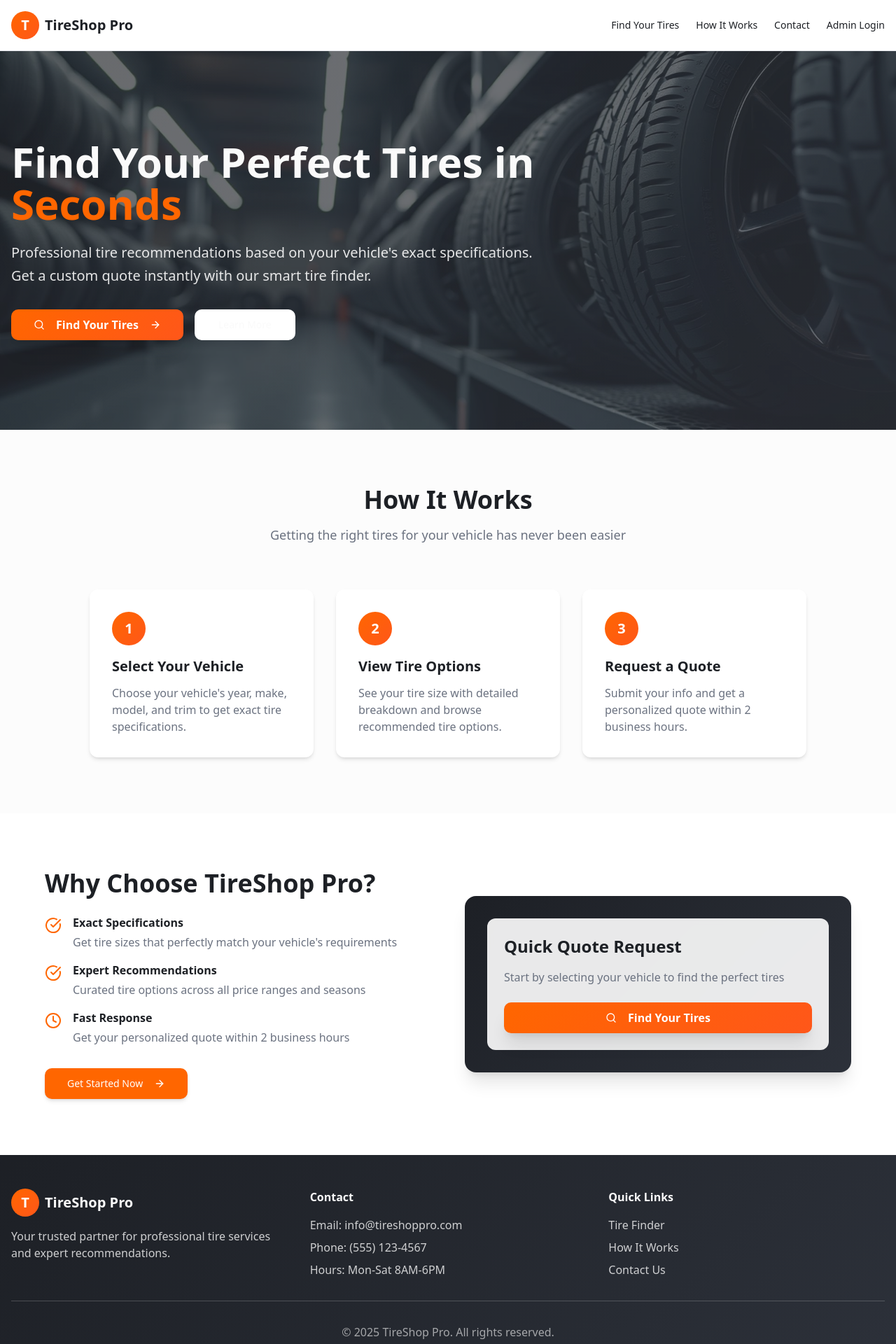
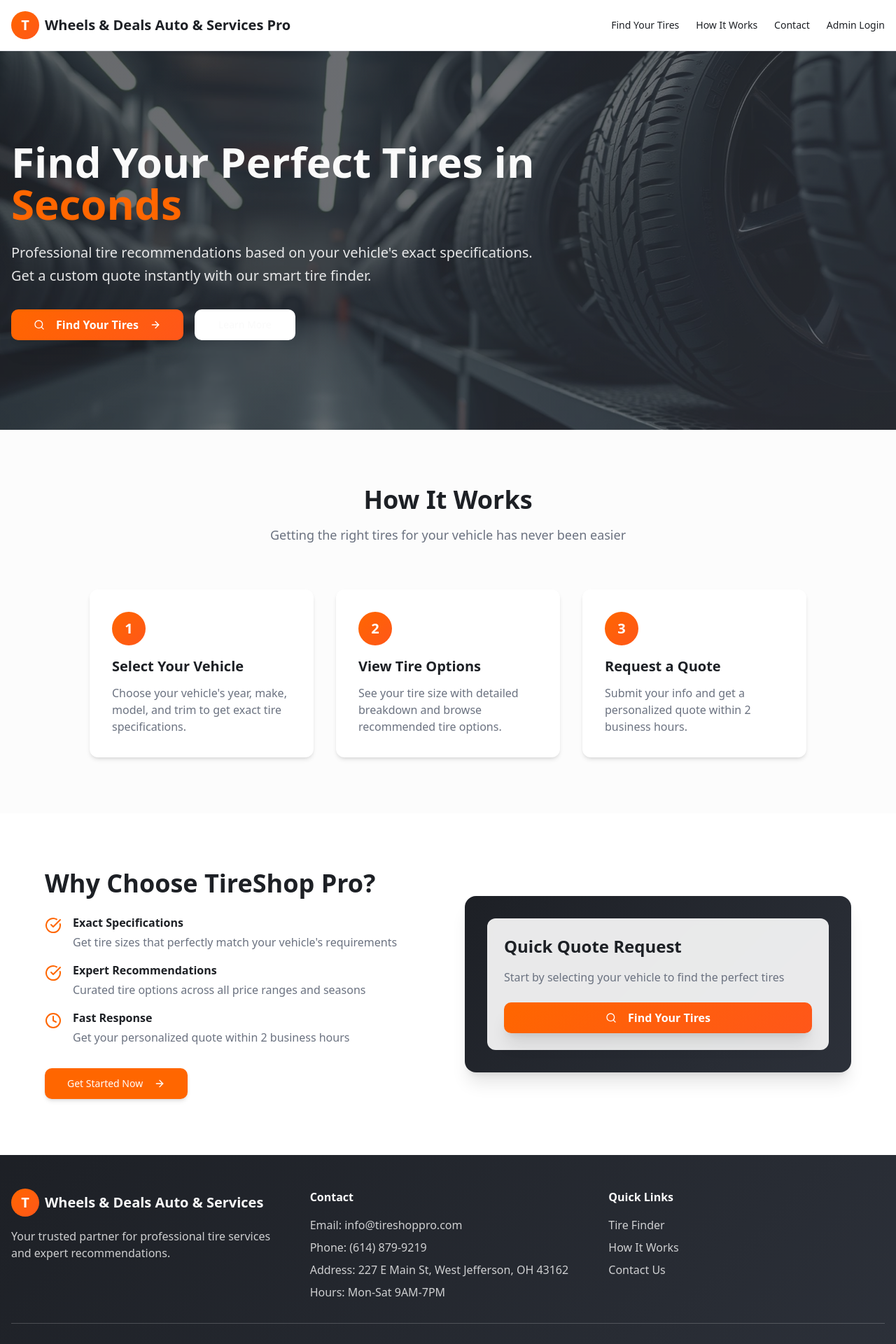
Before and after one commit to dataplus-inc/tire-genius-app, a React (Vite) app: page / in a window 1280 px wide. Shown: the top 1920 px of the page at 70% size. Built offline with nearby package versions, Linux system fonts and the light colour scheme; the HTML template or start-up script is replaced by a standard one.

Commit message:
Update Index.tsx
changed the website name and contact information

```diff
--- a/src/pages/Index.tsx
+++ b/src/pages/Index.tsx
@@ -13,7 +13,7 @@ const Index = () => {
             <div className="w-10 h-10 rounded-full bg-gradient-accent flex items-center justify-center text-accent-foreground font-bold text-xl">
               T
             </div>
-            <span className="text-xl font-bold">TireShop Pro</span>
+            <span className="text-xl font-bold">Wheels & Deals Auto & Services Pro</span>
           </div>
           <div className="hidden md:flex items-center gap-6">
             <a href="#finder" className="text-sm font-medium hover:text-accent transition-colors">Find Your Tires</a>
@@ -172,7 +172,7 @@ const Index = () => {
                 <div className="w-10 h-10 rounded-full bg-gradient-accent flex items-center justify-center text-accent-foreground font-bold text-xl">
                   T
                 </div>
-                <span className="text-xl font-bold">TireShop Pro</span>
+                <span className="text-xl font-bold">Wheels & Deals Auto & Services</span>
               </div>
               <p className="text-primary-foreground/80">
                 Your trusted partner for professional tire services and expert recommendations.
@@ -182,8 +182,9 @@ const Index = () => {
               <h3 className="font-semibold mb-4">Contact</h3>
               <div className="space-y-2 text-primary-foreground/80">
                 <p>Email: info@tireshoppro.com</p>
-                <p>Phone: (555) 123-4567</p>
-                <p>Hours: Mon-Sat 8AM-6PM</p>
+                <p>Phone: (614) 879-9219</p>
+                <p>Address: 227 E Main St, West Jefferson, OH 43162</p>
+                <p>Hours: Mon-Sat 9AM-7PM</p>
               </div>
             </div>
             <div>
@@ -202,7 +203,7 @@ const Index = () => {
             </div>
           </div>
           <div className="border-t border-primary-foreground/20 mt-8 pt-8 text-center text-primary-foreground/60">
-            <p>&copy; 2025 TireShop Pro. All rights reserved.</p>
+            <p>&copy; 2025 Wheels & Deals Auto & Services. All rights reserved.</p>
           </div>
         </div>
       </footer>
```
